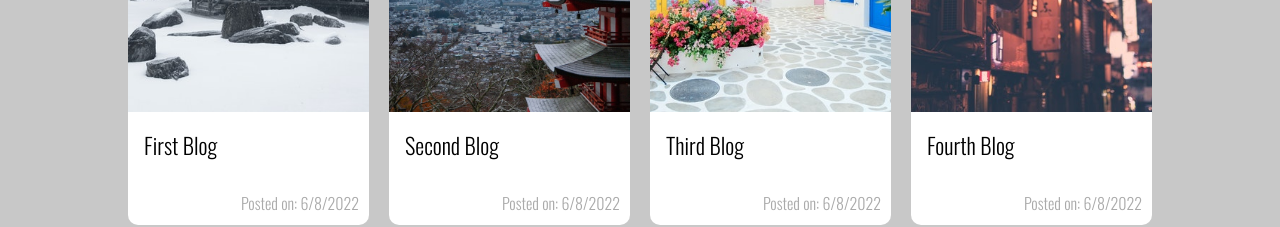
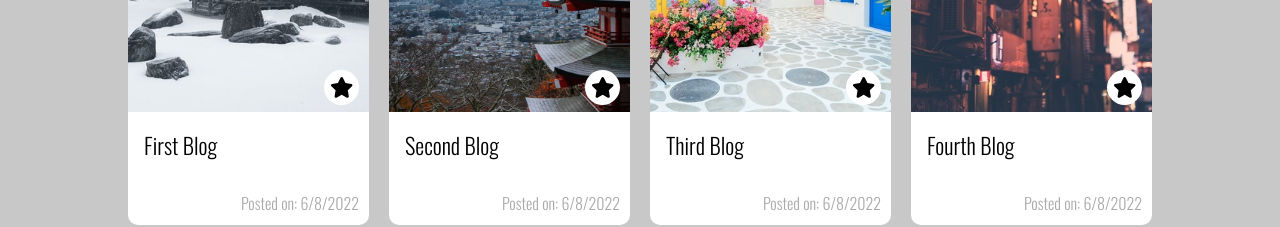
Before and after one commit to Kiho2735/vue-blog, a Vue app: page /home in a window 1280 px wide. Shown: the part 1005-1232 px from the top of the page. Built offline with nearby package versions, Linux system fonts and the light colour scheme.

Commit message:
Add favorite icon

```diff
--- a/src/components/ui/BlogCard.vue
+++ b/src/components/ui/BlogCard.vue
@@ -8,6 +8,9 @@
         <div class="action-icon action-icon__delete">
           <font-awesome-icon :icon="['fa', 'trash']" />
         </div>
+      </div>
+      <div class="favorite-icon">
+        <font-awesome-icon :icon="['fa', 'star']" />
       </div>
       <div class="preview-image">
         <img :src="require(`../../assets/${previewImage}.jpg`)" alt="" />
@@ -118,6 +121,27 @@ export default {
   }
 }
 
+.favorite-icon {
+  background-color: #fff;
+  width: 35px;
+  height: 35px;
+  position: absolute;
+  bottom: 120px;
+  right: 10px;
+  display: flex;
+  justify-content: center;
+  align-items: center;
+  border-radius: 50%;
+  z-index: 1;
+  color: #000;
+  transition: all 0.3s ease;
+
+  &:hover {
+    background-color: #faf31d;
+    color: #fff;
+  }
+}
+
 .info {
   position: relative;
   padding: 1rem 1rem 4rem;
--- a/src/icon.js
+++ b/src/icon.js
@@ -7,6 +7,7 @@ import {
   faArrowRight,
   faPenToSquare,
   faTrash,
+  faStar,
 } from "@fortawesome/free-solid-svg-icons";
 // import { fafac } from "@fortawesome/free-regular-svg-icons";
 import { FontAwesomeIcon } from "@fortawesome/vue-fontawesome";
@@ -20,5 +21,6 @@ library.add(faXmark);
 library.add(faArrowRight);
 library.add(faPenToSquare);
 library.add(faTrash);
+library.add(faStar);
 
 export default FontAwesomeIcon;
```
